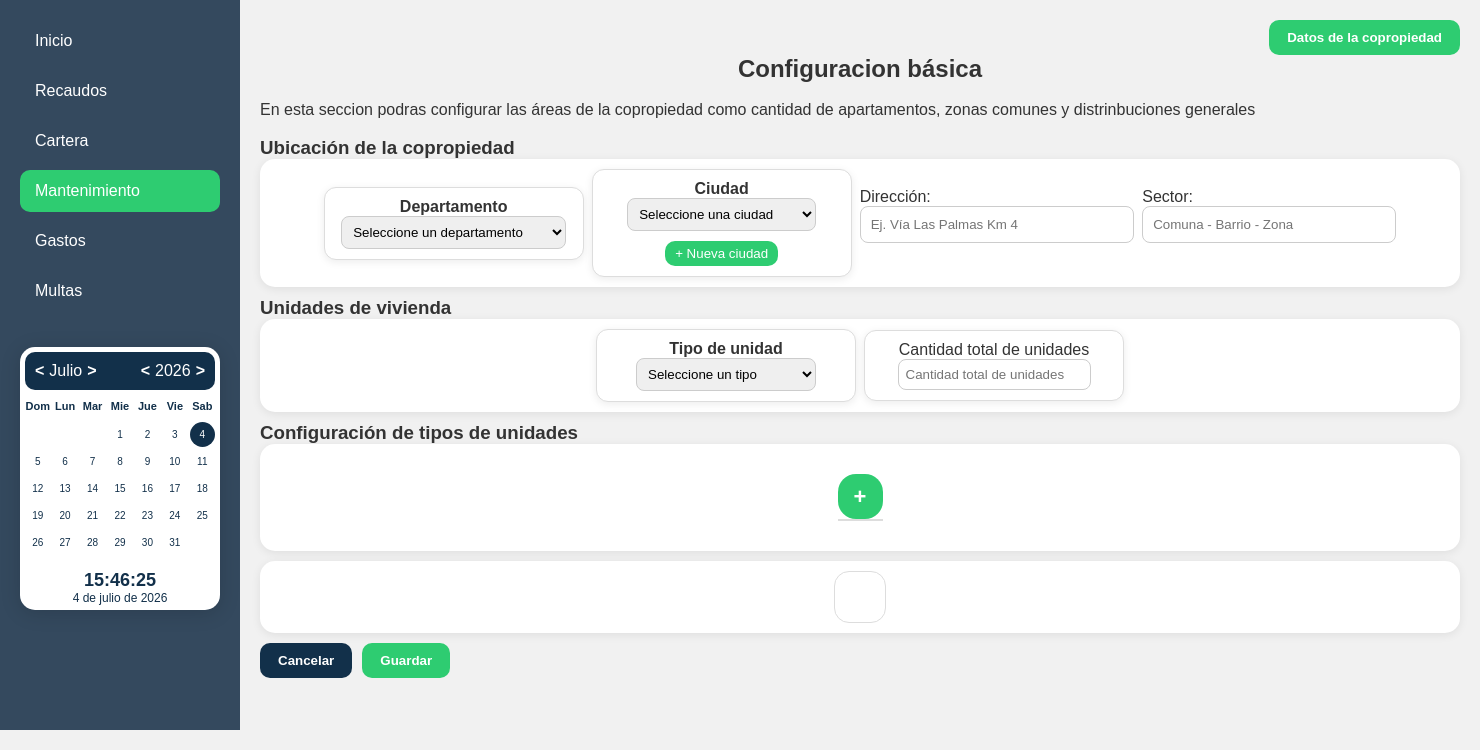
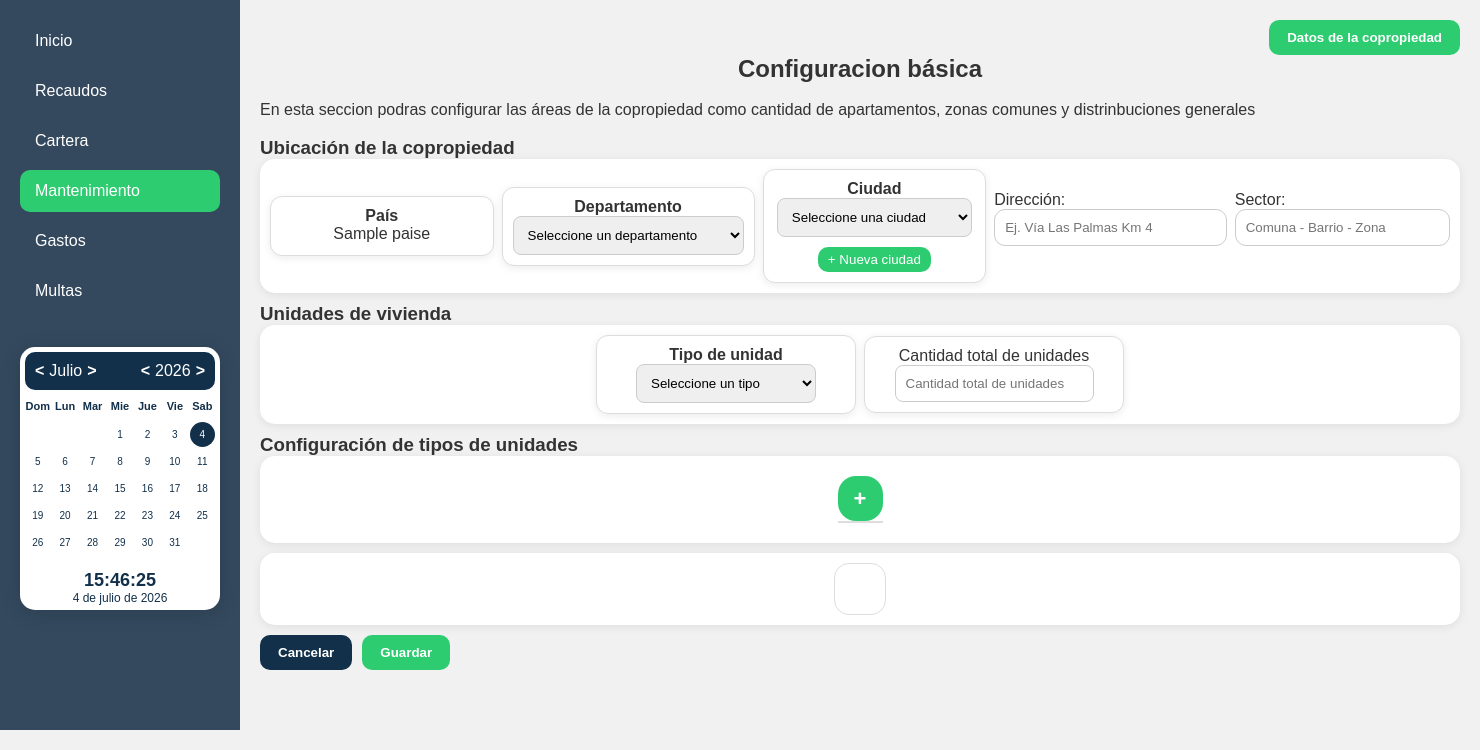
Before and after one commit to AndresFelipeRiveraCalle/proyecto-convivium, a PHP site: page /proyecto-convivium/configuracion/basico.php in a window 1480 px wide. Shown: the part 50-800 px from the top of the page. Run offline with PHP 8.4, Linux system fonts and the light colour scheme; tables that the repository leaves empty or names only in its code hold one stand-in row (values such as "Sample post").

Commit message:
Ajustes visuales

```diff
--- a/assets/css/style.css
+++ b/assets/css/style.css
@@ -296,7 +296,7 @@ body{
     justify-content: center;
     gap: 8px;
     flex-wrap:nowrap;   /* Todo en una sola línea */
-
+    border-radius: 15px;
 
 }
 
@@ -392,7 +392,7 @@ body{
 
 .filtros input,
 .filtros select{
-    padding:7px;
+    padding:10px;
     border:1px solid #ccc;
     border-radius:8px;
     min-width:180px;
@@ -542,13 +542,14 @@ tbody td{
     width:100%;
     padding:10px;
     border:1px solid #ccc;
-    border-radius:8px;
+    border-radius:11px;
 }
 
 .form-group textarea{
-    min-height:120px;
+    min-height:80px;
     resize:vertical;
     border-radius:15px;
+
 }
 
 .form-actions{
@@ -558,23 +559,18 @@ tbody td{
 }
 
 /* Campo de texto para tareas */
-.textarea-tareas{
-    /*width:100%;*/
-    min-height:120px;
+.textarea-tarea{
+    width:100%;
+    min-height:3000px;
     padding:12px 15px;
-
     font-family: Arial, Helvetica, sans-serif;
     font-size:14px;
     line-height:1.5;
-
     color:#333;
     background:#fff;
-
     border:1px solid #ccd3dc;
     border-radius:15px;
-
     resize:vertical;
-
     transition:all .3s ease;
 }
 .textarea-tareas:focus{
@@ -604,7 +600,7 @@ tbody td{
     display:flex;
     align-items:center;
     gap:5px;
-    margin:20px 0;
+    margin:10px 0;
     border-bottom:2px solid #ddd;
 }
 
--- a/configuracion/basico.php
+++ b/configuracion/basico.php
@@ -127,7 +127,15 @@ $tiposUnidad = $stmtTipos->fetchAll(PDO::FETCH_ASSOC);
 
         <div class="bloque filtros">
 
+            <div class="card">
+                <h4>País</h4>
 
+                    <?php foreach ($paises as $pais): ?>
+                        <option value="<?= $pais['id'] ?>">
+                            <?= htmlspecialchars($pais['nombre']) ?>
+                        </option>
+                    <?php endforeach; ?>
+            </div>
 
             <div class="card">
                 <h4>Departamento</h4>
@@ -235,10 +243,7 @@ $tiposUnidad = $stmtTipos->fetchAll(PDO::FETCH_ASSOC);
                             <div class="form-group">
                                 <label>Área total (m²)</label>
                                 <input
-                                    type="number"
-                                    step="0.01"
-                                    name="area_total"
-                                    value="<?= $grupoSeleccionado['area_total'] ?>">
+                                    type="number" step="0.01" name="area_total" value="<?= $grupoSeleccionado['area_total'] ?>">
                             </div>
 
                             <div class="form-group">
@@ -249,10 +254,12 @@ $tiposUnidad = $stmtTipos->fetchAll(PDO::FETCH_ASSOC);
                         </div>
                         <br>
 
-                        <label>Observaciones</label>
-                        <textarea
-                            name="observaciones" rows="4"><?= htmlspecialchars($grupoSeleccionado['observaciones']) ?></textarea>
-                        <br><br>
+                        <div class="form-group textarea"  >
+                            <label>Observaciones</label>
+                            <textarea
+                                name="observaciones" rows="4"><?= htmlspecialchars($grupoSeleccionado['observaciones']) ?></textarea>
+                        </div>
+                        <br>
 
                         <button
                             type="submit"
@@ -360,7 +367,6 @@ $tiposUnidad = $stmtTipos->fetchAll(PDO::FETCH_ASSOC);
 
                     <?php
                     $stmtTipos = $conexion->query("SELECT id_tipo_vivienda, nombre FROM tipos_vivienda WHERE activo = 1 ORDER BY orden ");
-
                     while ($fila = $stmtTipos->fetch(PDO::FETCH_ASSOC)):
                     ?>
                         <option value="<?= $fila['id_tipo_vivienda'] ?>">
```
